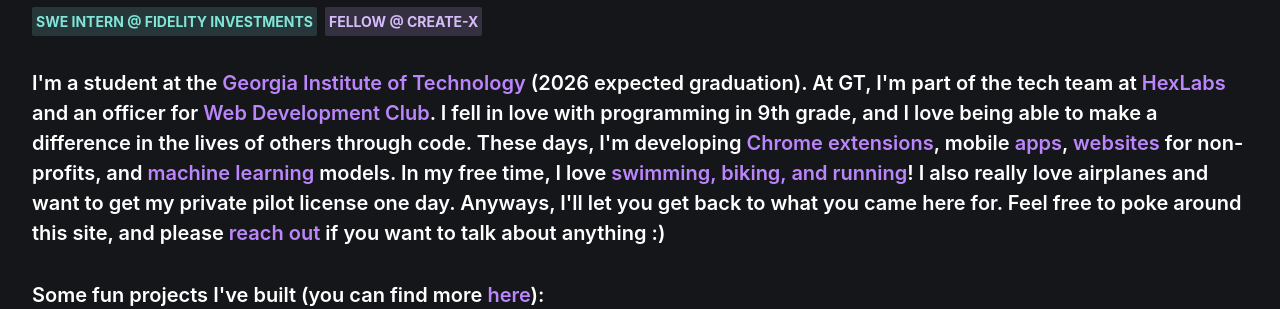
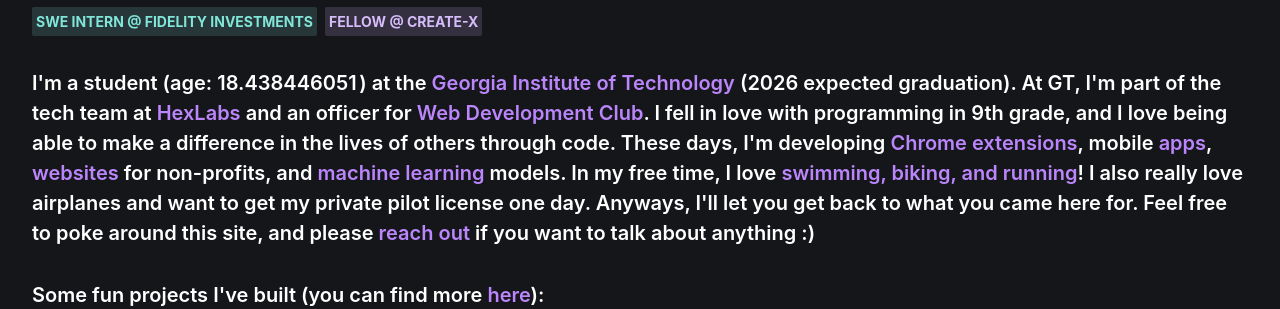
Before and after one commit to ganning127/ganningxu.com, a Next.js app: page / in a window 1280 px wide. Shown: the part 173-482 px from the top of the page. Built offline with nearby package versions, Linux system fonts and the light colour scheme.

Commit message:
added timer

```diff
--- a/components/Landing/index.jsx
+++ b/components/Landing/index.jsx
@@ -11,17 +11,34 @@
   SimpleGrid,
   Badge,
 } from "@chakra-ui/react";
-import TypeIt from "typeit-react";
 import { motion } from "framer-motion";
 import { ProjectCard } from "../Cards/ProjectCard";
+import { useEffect, useState } from "react";
 
 export const Landing = () =>
 {
+  const [age, setAge] = useState(19);
   const { colorMode } = useColorMode();
   const textColor = {
     light: "#15161a",
     dark: "white",
   };
+
+  useEffect(() =>
+  {
+    function updateAge()
+    {
+      var start = new Date('12/06/2004 01:23 PM');
+      var now = new Date();
+      var age = now.getTime() - start.getTime();
+      var year = (age / 31556926000); // seconds in a year * 1000
+      // console.log(year.toFixed(9));
+      setAge(year.toFixed(9));
+    }
+
+    var timer = setInterval(updateAge, 1);
+    // return () => clearInterval(timer);
+  }, []);
 
   return (
     <Box color={textColor[colorMode]} mt="8">
@@ -37,6 +54,7 @@
         <Badge py={1} mr={2} mt={2} fontSize='sm' colorScheme='teal'>SWE Intern @ Fidelity Investments</Badge>
 
         <Badge py={1} mt={2} fontSize='sm' colorScheme='purple'>Fellow @ CREATE-X</Badge>
+
 
         {/* <Text fontSize="xl" fontWeight="semibold" mt="4">
           <TypeIt
@@ -66,7 +84,7 @@
           transition={{ duration: 0.7, delay: 0.9 }}
         >
           <Text mt="8" fontSize="xl" fontWeight={600}>
-            I&apos;m a student at the{" "}
+            I&apos;m a student (age: {<chakra.span width='142px' textAlign='left' d='inline-block'>{age}</chakra.span>}) at the{" "}
             <Link
               href="https://www.gatech.edu/"
               color="purple.light"
```
